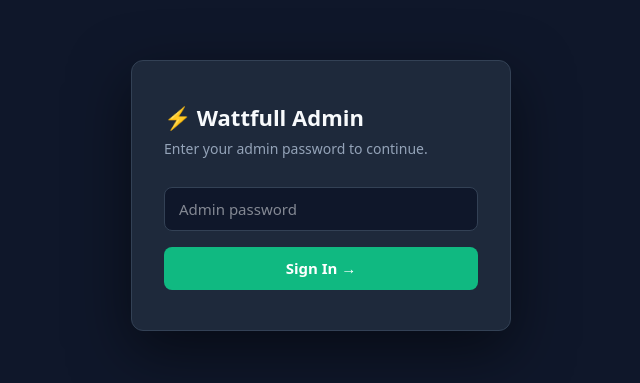
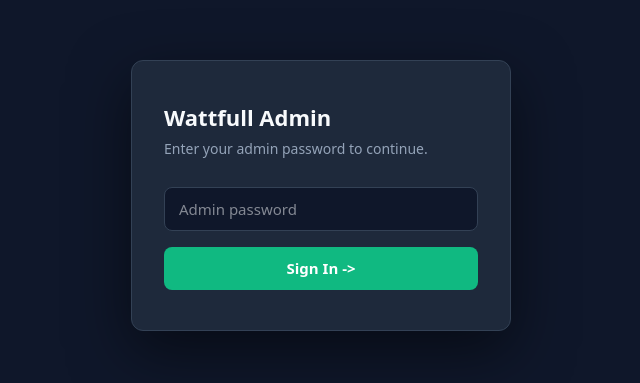
Before and after one commit to AutonomousLife/wattfull, a Next.js app: page /admin/login in a window 1280 px wide. Shown: the part 205-588 px from the top of the page, without its empty margins (319-959 px from the left). Built offline with nearby package versions, Linux system fonts and the light colour scheme; no server answers.

Commit message:
Fix admin login and cookie-based admin actions

```diff
--- a/app/admin/AdminActions.tsx
+++ b/app/admin/AdminActions.tsx
@@ -2,10 +2,6 @@
 
 import { useState } from "react";
 
-/**
- * Client component for admin approve/reject/delete actions.
- * Posts to /api/admin and refreshes.
- */
 export default function AdminActions({ id }: { id: number }) {
   const [loading, setLoading] = useState(false);
   const [done, setDone] = useState<string | null>(null);
@@ -15,10 +11,7 @@ export default function AdminActions({ id }: { id: number }) {
     try {
       const res = await fetch("/api/admin", {
         method: "POST",
-        headers: {
-          "Content-Type": "application/json",
-          Authorization: `Bearer ${document.cookie.match(/wf_admin=([^;]+)/)?.[1] ?? ""}`,
-        },
+        headers: { "Content-Type": "application/json" },
         body: JSON.stringify({ action, id }),
       });
       if (res.ok) {
@@ -32,7 +25,7 @@ export default function AdminActions({ id }: { id: number }) {
   if (done) {
     return (
       <span style={{ color: done === "approve" ? "#4ade80" : "#f87171", fontSize: 13, fontWeight: 600 }}>
-        {done === "approve" ? "✓ Approved" : done === "reject" ? "✕ Rejected" : "🗑 Deleted"}
+        {done === "approve" ? "Approved" : done === "reject" ? "Rejected" : "Deleted"}
       </span>
     );
   }
@@ -42,48 +35,23 @@ export default function AdminActions({ id }: { id: number }) {
       <button
         onClick={() => act("approve")}
         disabled={loading}
-        style={{
-          padding: "6px 14px",
-          borderRadius: 6,
-          background: "#10b981",
-          color: "#fff",
-          border: "none",
-          fontSize: 13,
-          fontWeight: 600,
-          cursor: loading ? "wait" : "pointer",
-        }}
+        style={{ padding: "6px 14px", borderRadius: 6, background: "#10b981", color: "#fff", border: "none", fontSize: 13, fontWeight: 600, cursor: loading ? "wait" : "pointer" }}
       >
         Approve
       </button>
       <button
         onClick={() => act("reject")}
         disabled={loading}
-        style={{
-          padding: "6px 14px",
-          borderRadius: 6,
-          background: "transparent",
-          color: "#f87171",
-          border: "1px solid #f87171",
-          fontSize: 13,
-          cursor: loading ? "wait" : "pointer",
-        }}
+        style={{ padding: "6px 14px", borderRadius: 6, background: "transparent", color: "#f87171", border: "1px solid #f87171", fontSize: 13, cursor: loading ? "wait" : "pointer" }}
       >
         Reject
       </button>
       <button
         onClick={() => act("delete")}
         disabled={loading}
-        style={{
-          padding: "6px 10px",
-          borderRadius: 6,
-          background: "transparent",
-          color: "#64748b",
-          border: "1px solid #334155",
-          fontSize: 13,
-          cursor: loading ? "wait" : "pointer",
-        }}
+        style={{ padding: "6px 10px", borderRadius: 6, background: "transparent", color: "#64748b", border: "1px solid #334155", fontSize: 13, cursor: loading ? "wait" : "pointer" }}
       >
-        🗑
+        Delete
       </button>
     </div>
   );
--- a/app/admin/login/page.tsx
+++ b/app/admin/login/page.tsx
@@ -1,88 +1,74 @@
-import { cookies } from "next/headers";
-import { redirect } from "next/navigation";
+"use client";
 
-/**
- * /admin/login — simple password gate for the admin dashboard.
- * Sets httpOnly cookie on success, redirects to /admin.
- */
+import type { FormEvent } from "react";
+import { useEffect, useState } from "react";
+import { useRouter } from "next/navigation";
 
-async function loginAction(formData: FormData) {
-  "use server";
-  const password = formData.get("password") as string;
-  const adminPassword = process.env.ADMIN_PASSWORD ?? "admin";
-  if (password === adminPassword) {
-    const cookieStore = await cookies();
-    cookieStore.set("wf_admin", password, {
-      httpOnly: true,
-      secure: process.env.NODE_ENV === "production",
-      sameSite: "lax",
-      maxAge: 60 * 60 * 8, // 8 hours
-      path: "/",
-    });
-    redirect("/admin");
+export default function AdminLoginPage() {
+  const router = useRouter();
+  const [password, setPassword] = useState("");
+  const [loading, setLoading] = useState(false);
+  const [error, setError] = useState(false);
+
+  useEffect(() => {
+    try {
+      const params = new URLSearchParams(window.location.search);
+      setError(params.get("error") === "1");
+    } catch {}
+  }, []);
+
+  async function onSubmit(event: FormEvent<HTMLFormElement>) {
+    event.preventDefault();
+    setLoading(true);
+    setError(false);
+    try {
+      const res = await fetch("/api/admin/login", {
+        method: "POST",
+        headers: { "Content-Type": "application/json" },
+        body: JSON.stringify({ password }),
+      });
+      if (!res.ok) {
+        setError(true);
+        return;
+      }
+      router.push("/admin");
+      router.refresh();
+    } catch {
+      setError(true);
+    } finally {
+      setLoading(false);
+    }
   }
-  // Wrong password — let form re-render with error
-  redirect("/admin/login?error=1");
-}
-
-export default function AdminLoginPage({ searchParams }: { searchParams: { error?: string; from?: string } }) {
-  const hasError = searchParams.error === "1";
 
   return (
     <main style={{ minHeight: "100vh", display: "flex", alignItems: "center", justifyContent: "center", background: "#0f172a" }}>
-      <div style={{
-        background: "#1e293b",
-        border: "1px solid #334155",
-        borderRadius: 12,
-        padding: "40px 32px",
-        width: "100%",
-        maxWidth: 380,
-        boxShadow: "0 20px 60px rgba(0,0,0,0.5)",
-      }}>
-        <h1 style={{ color: "#f8fafc", fontSize: 22, fontWeight: 700, marginBottom: 4 }}>
-          ⚡ Wattfull Admin
-        </h1>
-        <p style={{ color: "#94a3b8", fontSize: 14, marginBottom: 28 }}>
-          Enter your admin password to continue.
-        </p>
+      <div style={{ background: "#1e293b", border: "1px solid #334155", borderRadius: 12, padding: "40px 32px", width: "100%", maxWidth: 380, boxShadow: "0 20px 60px rgba(0,0,0,0.5)" }}>
+        <h1 style={{ color: "#f8fafc", fontSize: 22, fontWeight: 700, marginBottom: 4 }}>Wattfull Admin</h1>
+        <p style={{ color: "#94a3b8", fontSize: 14, marginBottom: 28 }}>Enter your admin password to continue.</p>
 
-        {hasError && (
+        {error ? (
           <p style={{ color: "#f87171", fontSize: 13, marginBottom: 16, background: "rgba(239,68,68,0.1)", padding: "8px 12px", borderRadius: 6 }}>
             Incorrect password. Try again.
           </p>
-        )}
+        ) : null}
 
-        <form action={loginAction} style={{ display: "flex", flexDirection: "column", gap: 16 }}>
+        <form onSubmit={onSubmit} style={{ display: "flex", flexDirection: "column", gap: 16 }}>
           <input
             type="password"
             name="password"
             placeholder="Admin password"
             required
             autoFocus
-            style={{
-              padding: "10px 14px",
-              borderRadius: 8,
-              border: "1px solid #334155",
-              background: "#0f172a",
-              color: "#f8fafc",
-              fontSize: 15,
-              outline: "none",
-            }}
+            value={password}
+            onChange={(event) => setPassword(event.target.value)}
+            style={{ padding: "10px 14px", borderRadius: 8, border: "1px solid #334155", background: "#0f172a", color: "#f8fafc", fontSize: 15, outline: "none" }}
           />
           <button
             type="submit"
-            style={{
-              padding: "10px 16px",
-              borderRadius: 8,
-              background: "#10b981",
-              color: "#fff",
-              fontWeight: 600,
-              fontSize: 15,
-              border: "none",
-              cursor: "pointer",
-            }}
+            disabled={loading}
+            style={{ padding: "10px 16px", borderRadius: 8, background: "#10b981", color: "#fff", fontWeight: 600, fontSize: 15, border: "none", cursor: loading ? "wait" : "pointer", opacity: loading ? 0.8 : 1 }}
           >
-            Sign In →
+            {loading ? "Signing in..." : "Sign In ->"}
           </button>
         </form>
       </div>
--- /dev/null
+++ b/app/api/admin/login/route.ts
@@ -0,0 +1,26 @@
+import { NextRequest, NextResponse } from "next/server";
+
+export const dynamic = "force-dynamic";
+
+export async function POST(req: NextRequest) {
+  try {
+    const { password } = await req.json();
+    const adminPassword = process.env.ADMIN_PASSWORD ?? "admin";
+
+    if (String(password ?? "") !== adminPassword) {
+      return NextResponse.json({ success: false, error: "Invalid password" }, { status: 401 });
+    }
+
+    const res = NextResponse.json({ success: true });
+    res.cookies.set("wf_admin", adminPassword, {
+      httpOnly: true,
+      secure: process.env.NODE_ENV === "production",
+      sameSite: "lax",
+      maxAge: 60 * 60 * 8,
+      path: "/",
+    });
+    return res;
+  } catch {
+    return NextResponse.json({ success: false, error: "Server error" }, { status: 500 });
+  }
+}
--- a/app/api/admin/route.ts
+++ b/app/api/admin/route.ts
@@ -1,13 +1,5 @@
 /**
- * Admin API — protected by Authorization header.
- *
- * Set ADMIN_PASSWORD in Vercel env vars (defaults to "admin" in dev).
- *
- * GET  /api/admin            — full data export (user_links, email_subscribers, data_status)
- * POST /api/admin            — { action: "approve"|"reject"|"delete", id: number }
- *
- * curl example:
- *   curl -H "Authorization: Bearer admin" http://localhost:3000/api/admin
+ * Admin API - protected by auth cookie or Authorization header.
  */
 
 import { NextRequest, NextResponse } from "next/server";
@@ -17,10 +9,10 @@ import { eq } from "drizzle-orm";
 function isAuthorized(req: NextRequest): boolean {
   const password = process.env.ADMIN_PASSWORD ?? "admin";
   const auth = req.headers.get("authorization") ?? "";
-  return auth === `Bearer ${password}`;
+  const cookie = req.cookies.get("wf_admin")?.value ?? "";
+  return auth === `Bearer ${password}` || cookie === password;
 }
 
-/** GET /api/admin — full data export */
 export async function GET(req: NextRequest) {
   if (!isAuthorized(req)) {
     return NextResponse.json({ error: "Unauthorized" }, { status: 401 });
@@ -38,35 +30,29 @@ export async function GET(req: NextRequest) {
     dataStatus: freshness,
     summary: {
       totalLinks: links.length,
-      pendingLinks: links.filter((r) => r.status === "pending").length,
-      approvedLinks: links.filter((r) => r.status === "approved").length,
+      pendingLinks: links.filter((row) => row.status === "pending").length,
+      approvedLinks: links.filter((row) => row.status === "approved").length,
       totalEmails: emails.length,
     },
   });
 }
 
-/** POST /api/admin — approve, reject, or delete a link */
 export async function POST(req: NextRequest) {
   if (!isAuthorized(req)) {
     return NextResponse.json({ error: "Unauthorized" }, { status: 401 });
   }
+
   try {
     const { action, id } = await req.json();
     const numId = Number(id);
 
     if (action === "approve") {
-      await db
-        .update(userLinks)
-        .set({ status: "approved", reviewedAt: new Date() })
-        .where(eq(userLinks.id, numId));
+      await db.update(userLinks).set({ status: "approved", reviewedAt: new Date() }).where(eq(userLinks.id, numId));
       return NextResponse.json({ success: true });
     }
 
     if (action === "reject") {
-      await db
-        .update(userLinks)
-        .set({ status: "rejected", reviewedAt: new Date() })
-        .where(eq(userLinks.id, numId));
+      await db.update(userLinks).set({ status: "rejected", reviewedAt: new Date() }).where(eq(userLinks.id, numId));
       return NextResponse.json({ success: true });
     }
 
```
